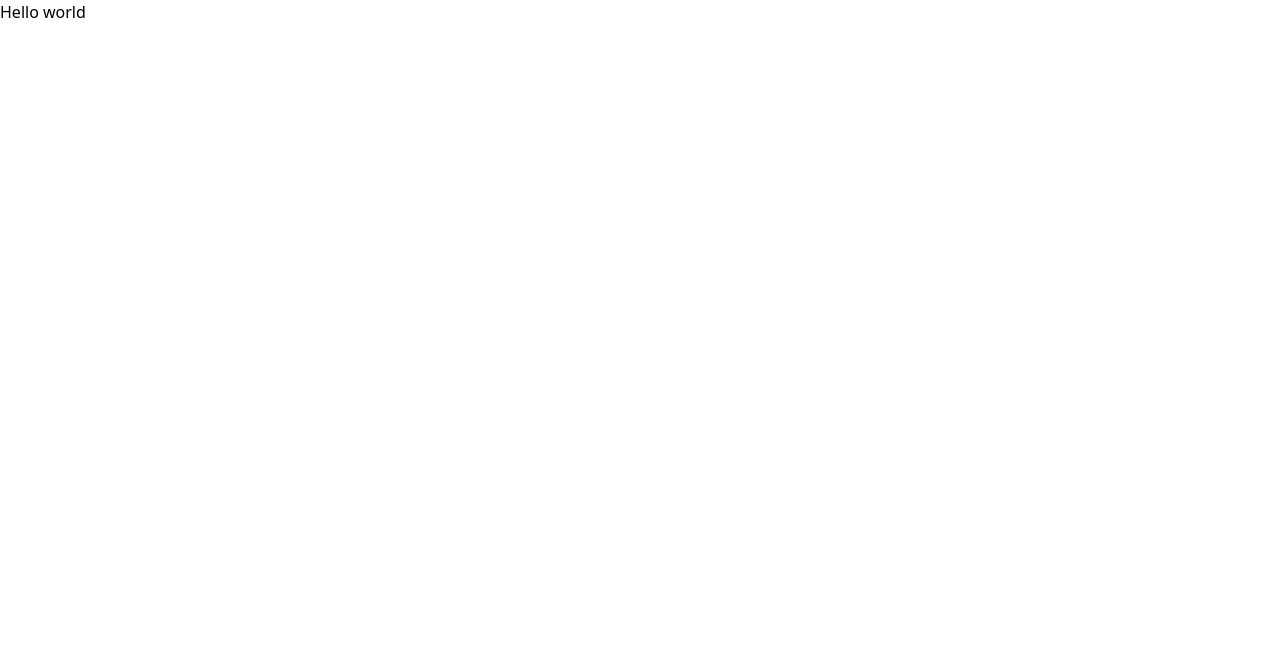
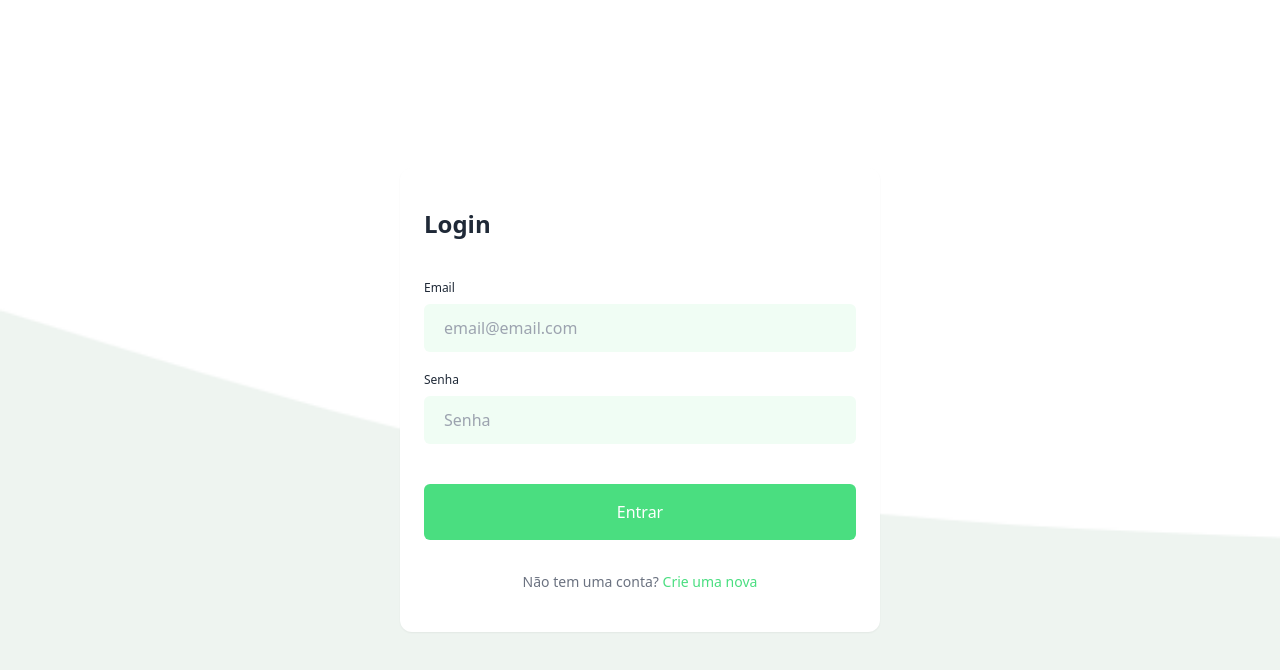
Before and after one commit to mxtheusbm/conselho-classe-ifnmg, a React (Vite) app: page / in a window 1280 px wide. Shown: the top 670 px of the page. Built offline with nearby package versions, Linux system fonts and the light colour scheme.

Commit message:
create loginpage

```diff
--- a/index.html
+++ b/index.html
@@ -4,7 +4,7 @@
     <meta charset="UTF-8" />
     <link rel="icon" type="image/svg+xml" href="/vite.svg" />
     <meta name="viewport" content="width=device-width, initial-scale=1.0" />
-    <title>Vite + React + TS</title>
+    <title>Conselho de classe</title>
   </head>
   <body>
     <div id="root"></div>
--- a/src/App.tsx
+++ b/src/App.tsx
@@ -1,6 +1,8 @@
+import Login from "./components/login"
+
 function App() {
   return (
-    <h1>Hello world</h1>
+    <Login/>
   )
 }
 
--- /dev/null
+++ b/src/components/input/index.tsx
@@ -0,0 +1,22 @@
+export type InputProps = {
+  label: string;
+  placeholder: string;
+}
+
+function Input({label, placeholder}: InputProps) {
+  return (
+    <div className="flex flex-col gap-2">
+      <label className="text-xs font-medium text-gray-800">
+        {label}
+      </label>
+
+      <input
+        className="bg-green-50 py-3 px-5 rounded-md border-none"
+        type="text"
+        placeholder={placeholder}
+      />
+    </div>
+  )
+}
+
+export default Input;
--- /dev/null
+++ b/src/components/login/index.tsx
@@ -0,0 +1,27 @@
+import Input from "../input";
+
+function Login() {
+  return (
+    <div className="w-full min-h-screen flex bg-wave-haikei bg-no-repeat bg-cover">
+      <div className="py-10 px-6 m-auto w-[480px] bg-white rounded-xl shadow-sm flex flex-col gap-10" >
+        <div className="text-2xl font-bold text-gray-800">Login</div>
+        <div className="flex flex-col gap-5">
+          <Input
+            label="Email"
+            placeholder="email@email.com"
+          />
+          <Input
+            label="Senha"
+            placeholder="Senha"
+          />
+        </div>
+        <div className="flex flex-col items-center gap-8">
+          <button className="font-medium text-white py-4 w-full bg-green-400 rounded-md hover:bg-green-500">Entrar</button>
+          <p className="text-sm text-gray-500">Não tem uma conta? <span className="text-green-400">Crie uma nova</span></p>
+        </div>
+      </div>
+    </div>
+  )
+}
+
+export default Login;
--- a/src/styles/global.css
+++ b/src/styles/global.css
@@ -9,3 +9,9 @@
   -moz-osx-font-smoothing: grayscale;
   -webkit-text-size-adjust: 100%;
 }
+
+body {
+  margin: 0;
+  padding: 0;
+  box-sizing: border-box;
+}
--- a/tailwind.config.cjs
+++ b/tailwind.config.cjs
@@ -5,7 +5,12 @@ module.exports = {
     "./src/**/*.{js,ts,jsx,tsx}"
   ],
   theme: {
-    extend: {},
+    extend: {
+      backgroundImage: {
+        'wave-haikei': "url('../assets/wave-haikei.png')",
+
+      }
+    },
   },
   plugins: [],
 }
```
Also changed, not shown: src/assets/wave-haikei.png (added).
